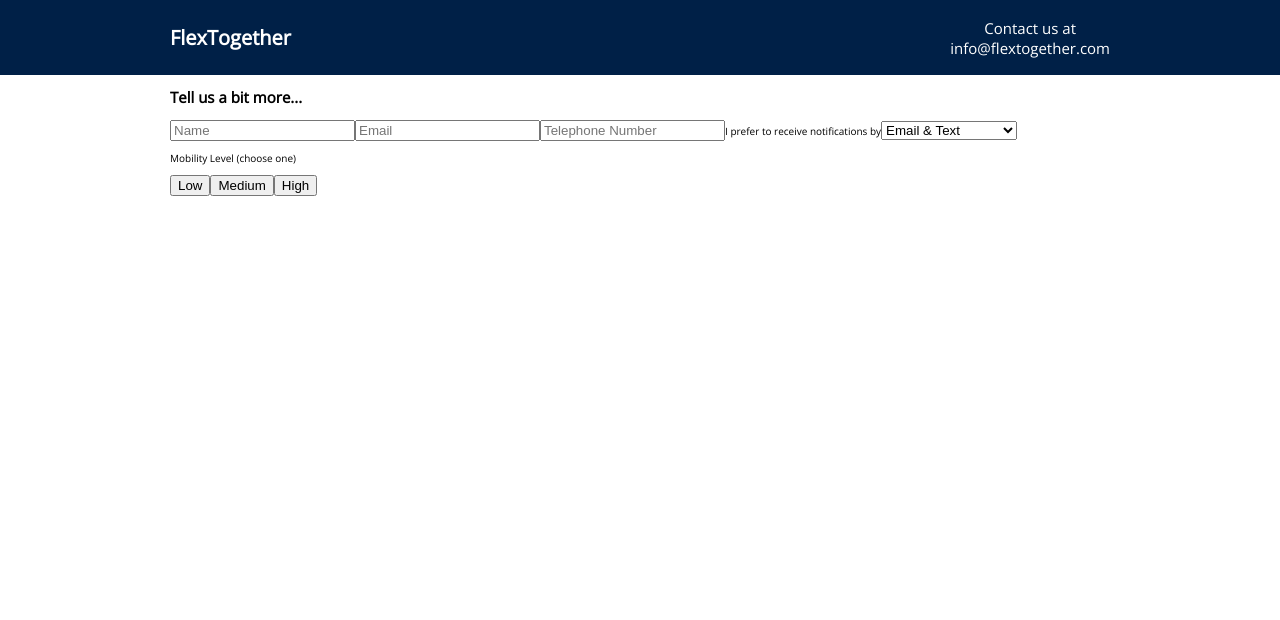
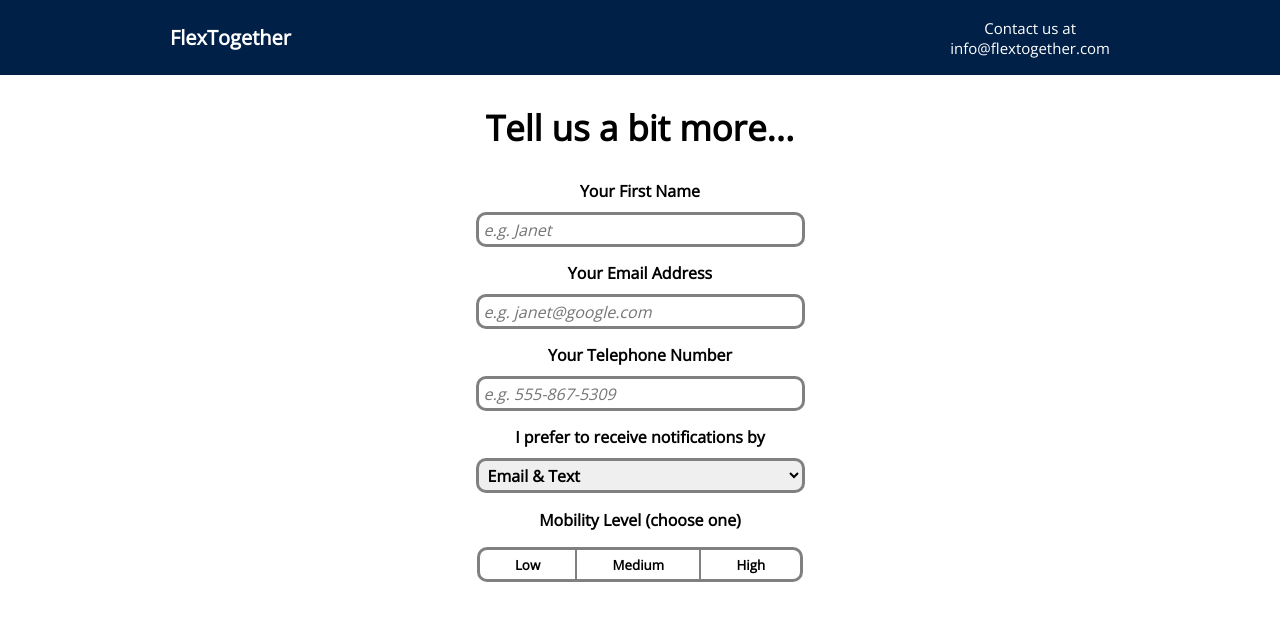
Before and after one commit to lbw-flextogether/frontend, a React (Create React App) app in the folder onboarding/: page /info in a window 1280 px wide. Shown: the top 620 px of the page. Built offline with nearby package versions, Linux system fonts and the light colour scheme.

Commit message:
Styled info page

```diff
--- a/onboarding/src/components/Info.js
+++ b/onboarding/src/components/Info.js
@@ -40,51 +40,76 @@ class Info extends React.Component {
 
     render() {
         return (
-            <>
+            <section className="info">
             <h2>Tell us a bit more...</h2>
             <form>
+                <label htmlFor="name">Your First Name</label>
                 <input
                     type="text"
-                    placeholder="Name"
+                    placeholder="e.g. Janet"
                     name="name"
                     value={this.state.user.name}
                     onChange={this.handleChanges}
+                    id="name"
                 />
+                <label htmlFor="email">Your Email Address</label>
                 <input
                     type="email"
-                    placeholder="Email"
+                    placeholder="e.g. janet@google.com"
                     name="email"
                     value={this.state.user.email}
                     onChange={this.handleChanges}
+                    id="email"
                 />
+                <label htmlFor="phone">Your Telephone Number</label>
                 <input
                     type="tel"
-                    placeholder="Telephone Number"
+                    placeholder="e.g. 555-867-5309"
                     name="phone"
                     value={this.state.user.phone}
                     onChange={this.handleChanges}
+                    id="phone"
                 />
-                <label>I prefer to receive notifications by</label>
+                <label htmlFor="notification">I prefer to receive notifications by</label>
                 <select
                     value={this.state.user.notification}
                     onChange={this.handleChanges}
                     name="notification"
+                    id="notification"
                 >
                     <option value="EmailAndText">Email & Text</option>
                     <option value="Email">Email Only</option>
                     <option value="Text">Text Message Only</option>
                 </select>
                 <p>Mobility Level (choose one)</p>
-                <div>
-                    <button value="Low" onClick={this.handleMobility}>Low</button>
-                    <button value="Medium" onClick={this.handleMobility}>Medium</button>
-                    <button value="High" onClick={this.handleMobility}>High</button>
+                <div className="mobility-btns">
+                    <button
+                        value="Low"
+                        onClick={this.handleMobility}
+                        className={this.state.user.mobility === "Low" ? 'active' : null}
+                    >
+                    Low
+                    </button>
+                    <button
+                        value="Medium"
+                        onClick={this.handleMobility}
+                        className={this.state.user.mobility === "Medium" ? 'active' : null}
+                    >
+                    Medium
+                    </button>
+                    <button
+                        value="High"
+                        onClick={this.handleMobility}
+                        className={this.state.user.mobility === "High" ? 'active' : null}
+                    >
+                    High
+                    </button>
                 </div>
                 { this.state.user.mobility ?
-                <button onClick={this.handleNext}>Next</button> :
+                <button onClick={this.handleNext} className="next-btn">Next</button> :
                 null }
             </form>
-            </>
+            </section>
         );
     }
 }
--- a/onboarding/src/index.css
+++ b/onboarding/src/index.css
@@ -23,11 +23,16 @@ header {
 }
 
 .header-container {
-  width: 100%;
+  width: 95%;
   max-width: 940px;
   display: flex;
   justify-content: space-between;
   align-items: center;
+}
+
+h2 {
+  font-size: 3.5rem;
+  text-align: center;
 }
 
 header h1 {
@@ -56,10 +61,6 @@ main {
   align-items: center;
 }
 
-.welcome h2 {
-  font-size: 3.5rem;
-}
-
 .welcome button {
   cursor: pointer;
   font-family: 'Open Sans', sans-serif;
@@ -78,16 +79,16 @@ main {
   background-color: #279CCF;
 }
 
+.welcome button:focus {
+  outline: 0;
+}
+
 .start {
-  height: 400px;
+  height: 600px;
   display: flex;
   flex-direction: column;
   justify-content: center;
   align-items: center;
-}
-
-.start h2 {
-  font-size: 3.5rem;
 }
 
 .start p {
@@ -99,6 +100,13 @@ main {
   width: 50%;
   display: flex;
   justify-content: space-around;
+}
+
+@media (max-width: 640px) {
+  .start div {
+    flex-direction: column;
+    align-items: center;
+  }
 }
 
 .start div button {
@@ -134,6 +142,12 @@ main {
   color: white;
 }
 
+@media (max-width: 640px) {
+  .start div button:first-of-type {
+    margin-bottom: 20px;
+  }
+}
+
 .next-btn {
   margin: 30px 0;
   cursor: pointer;
@@ -151,6 +165,160 @@ main {
 .next-btn:hover {
   color: white;
   background-color: #279CCF;
+}
+
+.next-btn:focus {
+  outline: 0;
+}
+
+.info form {
+  display: flex;
+  flex-direction: column;
+  align-items: center;
+}
+
+.info form label {
+  font-size: 1.6rem;
+  font-weight: 600;
+  margin-bottom: 10px;
+  text-align: center;
+}
+
+.info form input {
+  width: 35%;
+  height: 35px;
+  padding: 5px;
+  font-family: 'Open Sans', sans-serif;
+  font-size: 1.6rem;
+  font-weight: 600;
+  margin-bottom: 15px;
+  border: 3px solid gray;
+  border-radius: 10px;
+  transition: border-color 300ms ease;
+}
+
+@media (max-width: 640px) {
+  .info form input {
+    width: 75%;
+  }
+}
+
+.info form input:focus {
+  outline: 0;
+  border-color: #279CCF;
+}
+
+.info form input::placeholder {
+  font-style: italic;
+  font-weight: 500;
+}
+
+.info form select {
+  width: 35%;
+  height: 35px;
+  font-family: 'Open Sans', sans-serif;
+  font-weight: 600;
+  font-size: 1.6rem;
+  padding: 0 5px;
+  border: 3px solid gray;
+  border-radius: 10px;
+  transition: border-color 300ms ease;
+}
+
+@media (max-width: 640px) {
+  .info form select {
+    width: 75%;
+  }
+}
+
+.info form select:focus {
+  outline: 0;
+  border-color: #279CCF;
+}
+
+.info form p {
+  font-size: 1.6rem;
+  font-weight: 600;
+}
+
+.info .mobility-btns {
+  width: 35%;
+  display: flex;
+  justify-content: center;
+}
+
+.info .mobility-btns button {
+  cursor: pointer;
+  background: transparent;
+  border: 3px solid gray;
+  border-left: 1.5px solid gray;
+  border-right: 1.5px solid gray;
+  height: 35px;
+  font-family: 'Open Sans', sans-serif;
+  font-weight: 600;
+  padding: 0 10.7%;
+  transition: border-color 300ms ease;
+  transition: background-color 300ms ease;
+}
+
+.info .mobility-btns button:focus {
+ outline: 0;
+}
+
+.info .mobility-btns button:hover {
+  background-color: lightgray;
+ }
+
+.info .mobility-btns button:first-child {
+  background: transparent;
+  border: 3px solid gray;
+  border-right: 1.5px solid gray;
+  border-top-left-radius: 10px;
+  border-bottom-left-radius: 10px;
+}
+
+.info .mobility-btns button:first-child:hover {
+  background-color: lightgray;
+ }
+
+.info .mobility-btns button:last-child {
+  background: transparent;
+  border: 3px solid gray;
+  border-left: 1.5px solid gray;
+  border-top-right-radius: 10px;
+  border-bottom-right-radius: 10px;
+}
+
+.info .mobility-btns button:last-child:hover {
+  background-color: lightgray;
+ }
+
+.info .mobility-btns .active {
+   border-color: #279CCF;
+   color: #279CCF;
+ }
+
+.info .mobility-btns .active:hover {
+  color: black;
+  background-color: #d7ebf3;
+}
+
+.info .mobility-btns .active:first-child {
+  border-color: #279CCF;
+}
+
+.info .mobility-btns .active:first-child:hover {
+  color: black;
+  background-color: #d7ebf3;
+}
+
+.info .mobility-btns .active:last-child {
+  border-color: #279CCF;
+}
+
+.info .mobility-btns .active:last-child:hover {
+  color: black;
+  background-color: #d7ebf3;
 }
 
 .days {
```
